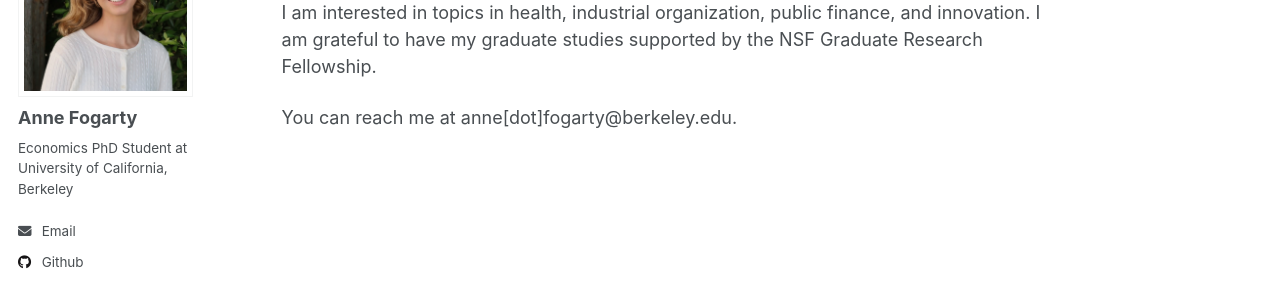
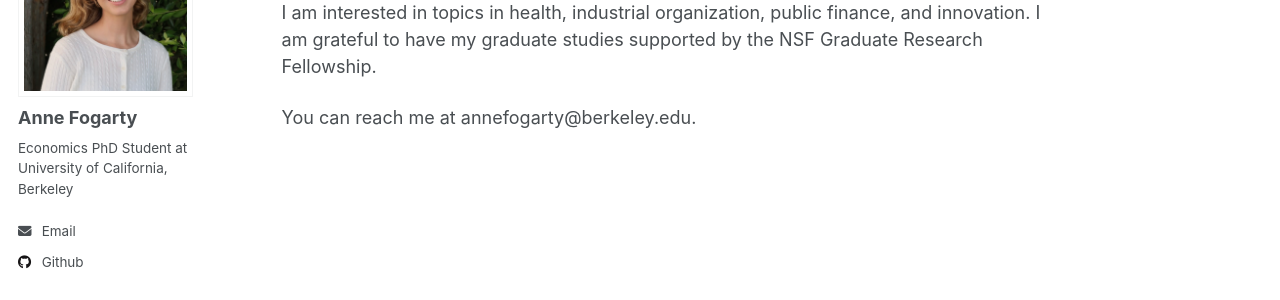
Before and after one commit to annefogarty/annefogarty-github.io, a Jekyll site: the page built from _pages/about.md, in a window 1280 px wide. Shown: the part 211-511 px from the top of the page. Built offline with Jekyll 4.4.1, drawn with Linux system fonts in a browser that asks for light colours.

Commit message:
Update about.md

```diff
--- a/_pages/about.md
+++ b/_pages/about.md
@@ -10,4 +10,4 @@ I am a first year economics PhD student at the University of California, Berkele
 
 I am interested in topics in health, industrial organization, public finance, and innovation. I am grateful to have my graduate studies supported by the NSF Graduate Research Fellowship.
 
-You can reach me at anne[dot]fogarty@berkeley.edu.
+You can reach me at annefogarty@berkeley.edu.
```
